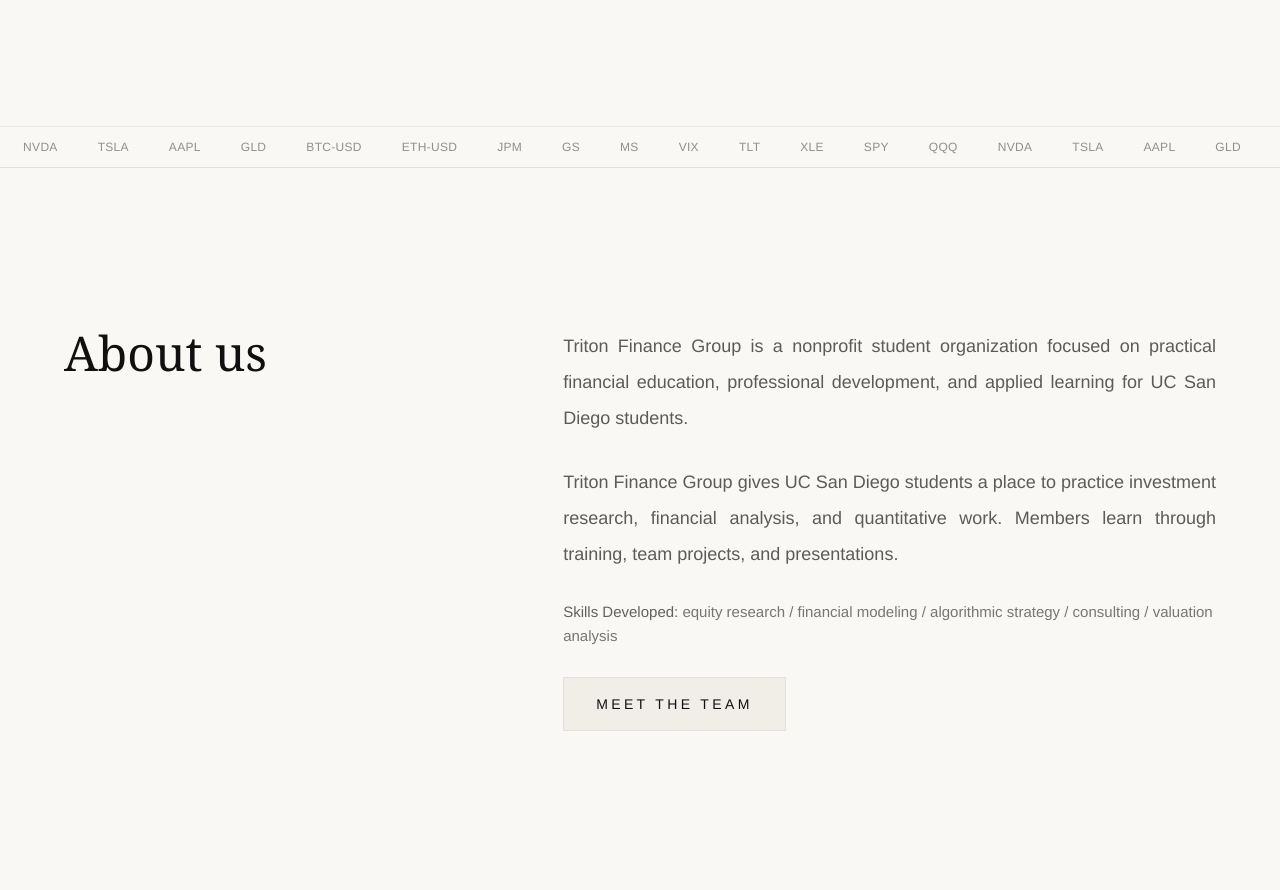
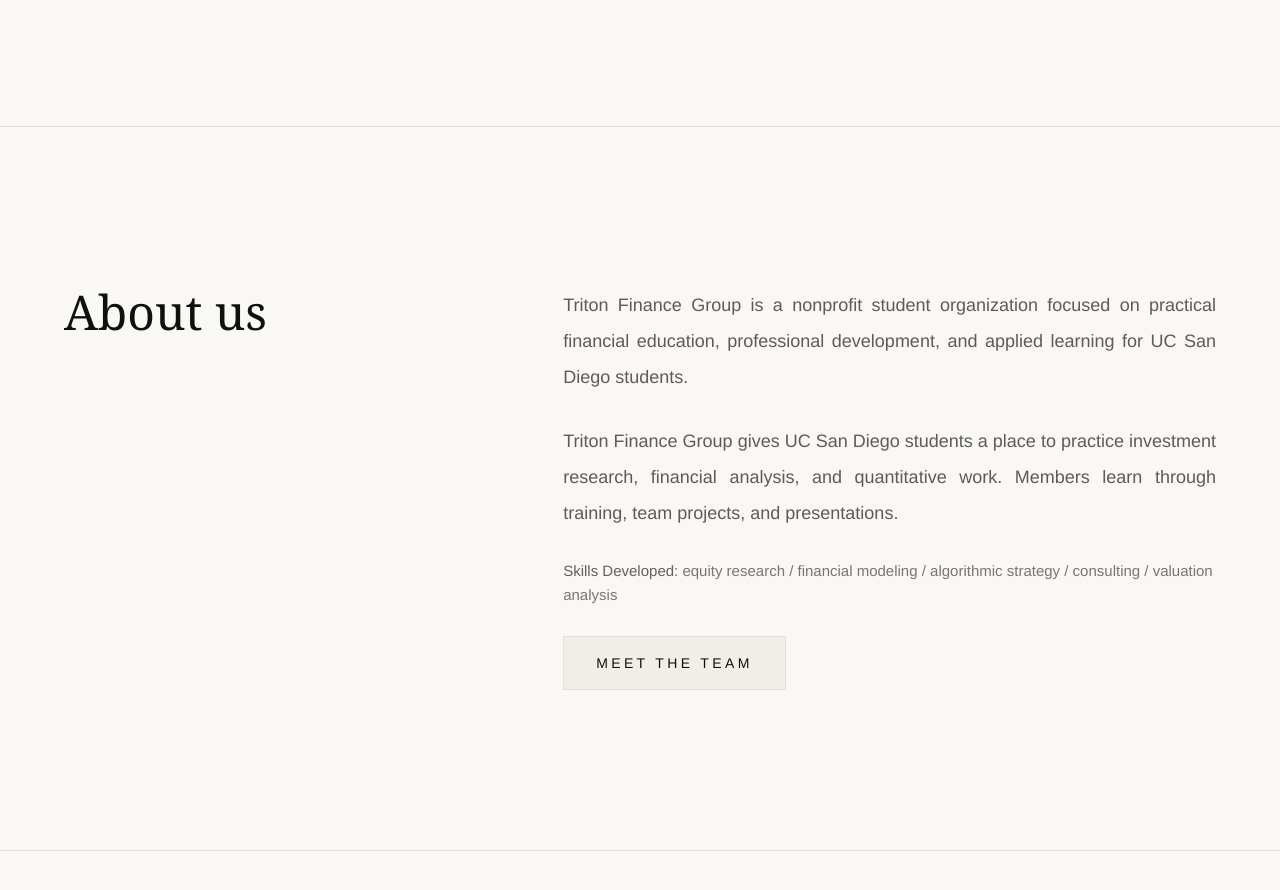
Before and after one commit to tritontrading/ttgWebsite, a Next.js app: page / in a window 1280 px wide. Shown: the part 889-1779 px from the top of the page. Built offline with nearby package versions, Linux system fonts and the light colour scheme; no server answers; a web font is replaced by a local one.

Commit message:
Remove MarketTicker from Hero component
Removed MarketTicker component from Hero.

```diff
--- a/components/Hero.tsx
+++ b/components/Hero.tsx
@@ -1,5 +1,4 @@
 import { HeroContent } from "@/components/HeroContent";
-import { MarketTicker } from "@/components/MarketTicker";
 
 export function Hero() {
   return (
@@ -8,9 +7,6 @@
       className="relative flex min-h-screen flex-col overflow-hidden bg-background"
     >
       <HeroContent />
-      <div className="relative z-10 mt-auto w-full shrink-0">
-        <MarketTicker />
-      </div>
     </section>
   );
 }
```
